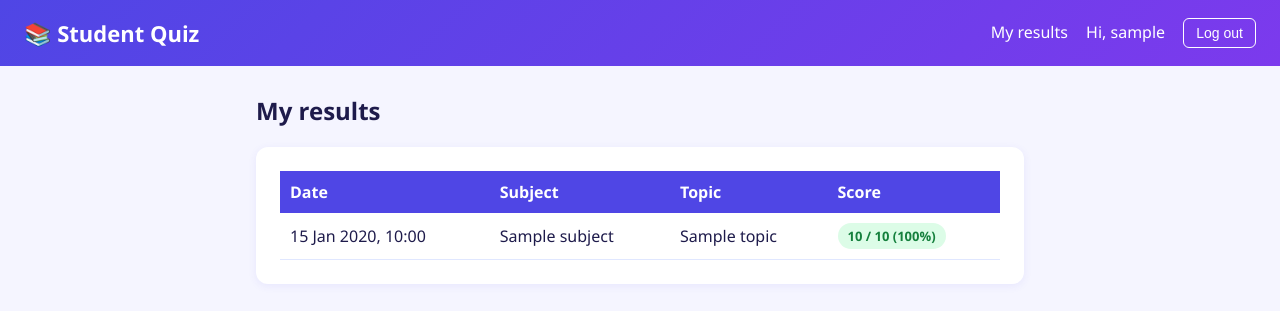
After one commit to Funnyboe13/quiz-website, a Django app: page /my-results/ in a window 1280 px wide. The commit adds this page. Shown: the top 311 px of the page. Run offline with Django 5.2, Linux system fonts and the light colour scheme; a user stored in the database is signed in; tables that the repository leaves empty hold one stand-in row (values such as "Sample post"); one stand-in notice (Sample message) is shown.

Commit message:
Add welcome popup, protect quiz pages and update colors

```diff
--- a/config/settings.py
+++ b/config/settings.py
@@ -121,3 +121,6 @@ STATIC_URL = 'static/'
 # https://docs.djangoproject.com/en/5.2/ref/settings/#default-auto-field
 
 DEFAULT_AUTO_FIELD = 'django.db.models.BigAutoField'
+LOGIN_URL = 'login'
+LOGIN_REDIRECT_URL = 'subject_list'
+LOGOUT_REDIRECT_URL = 'subject_list'
--- a/quizzes/models.py
+++ b/quizzes/models.py
@@ -1,3 +1,4 @@
+from django.conf import settings
 from django.db import models
 
 
@@ -37,3 +38,21 @@ class Choice(models.Model):
 
     def __str__(self):
         return self.text
+
+
+class Attempt(models.Model):
+    user = models.ForeignKey(settings.AUTH_USER_MODEL, on_delete=models.CASCADE, related_name='attempts')
+    topic = models.ForeignKey(Topic, on_delete=models.CASCADE, related_name='attempts')
+    score = models.PositiveIntegerField()
+    total = models.PositiveIntegerField()
+    taken_at = models.DateTimeField(auto_now_add=True)
+
+    class Meta:
+        ordering = ['-taken_at']
+
+    @property
+    def percent(self):
+        return round(self.score / self.total * 100) if self.total else 0
+
+    def __str__(self):
+        return f"{self.user} - {self.topic} ({self.score}/{self.total})"
--- a/quizzes/templates/quizzes/base.html
+++ b/quizzes/templates/quizzes/base.html
@@ -6,29 +6,37 @@
     <title>{% block title %}Student Quiz{% endblock %}</title>
     <style>
         :root {
-            --primary: #0f766e;
-            --primary-dark: #115e59;
-            --bg: #f0f5f4;
+            --primary: #4f46e5;
+            --primary-dark: #4338ca;
+            --primary-light: #eef2ff;
+            --accent: #f59e0b;
+            --bg: #f5f5ff;
             --card: #ffffff;
-            --text: #1f2937;
+            --text: #1e1b4b;
             --muted: #6b7280;
-            --border: #e5e7eb;
+            --border: #e0e7ff;
             --danger: #dc2626;
             --success: #15803d;
         }
         * { box-sizing: border-box; }
         body { margin: 0; font-family: "Segoe UI", Arial, sans-serif; background: var(--bg); color: var(--text); }
-        header { background: var(--primary); color: white; padding: 18px 24px; }
+        header { background: linear-gradient(135deg, #4f46e5, #7c3aed); color: white; padding: 18px 24px; }
         header h1 { margin: 0; font-size: 22px; }
         header a { color: white; text-decoration: none; }
         main { max-width: 800px; margin: 28px auto; padding: 0 16px; }
-        .card { background: var(--card); border-radius: 12px; padding: 24px; box-shadow: 0 2px 8px rgba(0,0,0,0.06); margin-bottom: 20px; }
+        .card { background: var(--card); border-radius: 12px; padding: 24px; box-shadow: 0 2px 8px rgba(79,70,229,0.08); margin-bottom: 20px; }
         .crumbs { color: var(--muted); margin-bottom: 16px; font-size: 14px; }
         .crumbs a { color: var(--primary); text-decoration: none; }
 
+        .head-row { display: flex; justify-content: space-between; align-items: center; flex-wrap: wrap; gap: 10px; }
+        nav a, nav span { color: white; margin-left: 14px; text-decoration: none; }
+        form.inline { display: inline; margin-left: 14px; }
+        .nav-btn { background: transparent; color: white; border: 1px solid white; padding: 6px 12px; border-radius: 6px; cursor: pointer; font-size: 14px; }
+        .nav-btn:hover { background: rgba(255,255,255,0.2); }
+
         .grid { display: grid; grid-template-columns: repeat(auto-fill, minmax(220px, 1fr)); gap: 16px; }
-        .tile { display: block; background: var(--card); border-radius: 12px; padding: 22px; text-decoration: none; color: var(--text); box-shadow: 0 2px 8px rgba(0,0,0,0.06); border-left: 6px solid var(--primary); }
-        .tile:hover { background: #f7fbfa; }
+        .tile { display: block; background: var(--card); border-radius: 12px; padding: 22px; text-decoration: none; color: var(--text); box-shadow: 0 2px 8px rgba(79,70,229,0.08); border-left: 6px solid var(--accent); }
+        .tile:hover { background: var(--primary-light); }
         .tile h3 { margin: 0 0 6px 0; color: var(--primary); }
         .tile p { margin: 0; color: var(--muted); font-size: 14px; }
 
@@ -38,8 +46,8 @@
 
         .question { margin-bottom: 26px; }
         .question h3 { margin: 0 0 10px 0; }
-        .option { display: block; padding: 10px 14px; margin-bottom: 8px; border: 1px solid var(--border); border-radius: 8px; cursor: pointer; }
-        .option:hover { background: #f7fbfa; border-color: var(--primary); }
+        .option { display: block; padding: 10px 14px; margin-bottom: 8px; border: 1px solid var(--border); border-radius: 8px; cursor: pointer; font-weight: normal; }
+        .option:hover { background: var(--primary-light); border-color: var(--primary); }
         .option input { margin-right: 10px; }
 
         .score { text-align: center; }
@@ -48,13 +56,71 @@
         .review.wrong { border-left: 6px solid var(--danger); }
         .tag-right { color: var(--success); font-weight: 600; }
         .tag-wrong { color: var(--danger); font-weight: 600; }
-        .explain { background: #f3f4f6; border-radius: 8px; padding: 10px 14px; margin-top: 10px; font-size: 14px; }
+        .explain { background: var(--primary-light); border-radius: 8px; padding: 10px 14px; margin-top: 10px; font-size: 14px; }
+
+        .narrow { max-width: 440px; margin: 0 auto; }
+        form p { margin-bottom: 16px; }
+        label { display: block; font-weight: 600; margin-bottom: 4px; }
+        input[type=text], input[type=password] { width: 100%; padding: 10px; border: 1px solid var(--border); border-radius: 8px; font-size: 15px; }
+        input[type=text]:focus, input[type=password]:focus { outline: 2px solid var(--primary); border-color: var(--primary); }
+        .errorlist { color: var(--danger); list-style: none; padding: 0; margin: 0 0 6px 0; }
+        .helptext { color: var(--muted); font-size: 13px; display: block; }
+        .helptext ul { padding-left: 18px; margin: 4px 0; }
+
+        .results-table { width: 100%; border-collapse: collapse; }
+        .results-table th { background: var(--primary); color: white; text-align: left; padding: 10px; }
+        .results-table td { padding: 10px; border-bottom: 1px solid var(--border); }
+        .pill { display: inline-block; padding: 4px 10px; border-radius: 999px; font-size: 13px; font-weight: 600; }
+        .pill.good { background: #dcfce7; color: #15803d; }
+        .pill.ok { background: #fef3c7; color: #b45309; }
+        .pill.low { background: #fee2e2; color: #b91c1c; }
+
+        .toast-wrap { position: fixed; top: 80px; right: 20px; z-index: 1000; }
+        .toast { background: white; border-left: 6px solid var(--primary); box-shadow: 0 6px 20px rgba(0,0,0,0.18); border-radius: 10px; padding: 14px 40px 14px 18px; margin-bottom: 10px; min-width: 240px; position: relative; font-weight: 600; animation: slidein 0.4s ease, fadeout 0.6s ease 4s forwards; }
+        .toast.success { border-left-color: var(--success); }
+        .toast.error { border-left-color: var(--danger); }
+        .toast-close { position: absolute; top: 6px; right: 10px; background: none; border: none; font-size: 20px; cursor: pointer; color: var(--muted); }
+        @keyframes slidein { from { transform: translateX(120%); opacity: 0; } to { transform: translateX(0); opacity: 1; } }
+        @keyframes fadeout { to { opacity: 0; transform: translateY(-10px); } }
     </style>
 </head>
 <body>
     <header>
-        <h1><a href="{% url 'subject_list' %}">📚 Student Quiz</a></h1>
+        <div class="head-row">
+            <h1><a href="{% url 'subject_list' %}">📚 Student Quiz</a></h1>
+            <nav>
+                {% if user.is_authenticated %}
+                    <a href="{% url 'my_results' %}">My results</a>
+                    <span>Hi, {{ user.username }}</span>
+                    <form method="post" action="{% url 'logout' %}" class="inline">
+                        {% csrf_token %}
+                        <button type="submit" class="nav-btn">Log out</button>
+                    </form>
+                {% else %}
+                    <a href="{% url 'login' %}">Log in</a>
+                    <a href="{% url 'signup' %}">Sign up</a>
+                {% endif %}
+            </nav>
+        </div>
     </header>
+
+    {% if messages %}
+    <div class="toast-wrap">
+        {% for message in messages %}
+        <div class="toast {{ message.tags }}">
+            {{ message }}
+            <button type="button" class="toast-close" onclick="this.parentElement.remove()">&times;</button>
+        </div>
+        {% endfor %}
+    </div>
+    <script>
+        setTimeout(function () {
+            var wrap = document.querySelector('.toast-wrap');
+            if (wrap) { wrap.remove(); }
+        }, 4700);
+    </script>
+    {% endif %}
+
     <main>
         {% block content %}{% endblock %}
     </main>
--- /dev/null
+++ b/quizzes/templates/quizzes/my_results.html
@@ -0,0 +1,37 @@
+{% extends 'quizzes/base.html' %}
+
+{% block title %}My results{% endblock %}
+
+{% block content %}
+<h2>My results</h2>
+
+{% if attempts %}
+<div class="card">
+    <table class="results-table">
+        <tr>
+            <th>Date</th>
+            <th>Subject</th>
+            <th>Topic</th>
+            <th>Score</th>
+        </tr>
+        {% for a in attempts %}
+        <tr>
+            <td>{{ a.taken_at|date:"d M Y, H:i" }}</td>
+            <td>{{ a.topic.subject.name }}</td>
+            <td>{{ a.topic.name }}</td>
+            <td>
+                <span class="pill {% if a.percent >= 70 %}good{% elif a.percent >= 50 %}ok{% else %}low{% endif %}">
+                    {{ a.score }} / {{ a.total }} ({{ a.percent }}%)
+                </span>
+            </td>
+        </tr>
+        {% endfor %}
+    </table>
+</div>
+{% else %}
+<div class="card">
+    <p>You haven't taken any quizzes yet.</p>
+    <a class="btn" href="{% url 'subject_list' %}">Start a quiz</a>
+</div>
+{% endif %}
+{% endblock %}
--- a/quizzes/urls.py
+++ b/quizzes/urls.py
@@ -1,3 +1,4 @@
+from django.contrib.auth import views as auth_views
 from django.urls import path
 from . import views
 
@@ -5,4 +6,8 @@ urlpatterns = [
     path('', views.subject_list, name='subject_list'),
     path('subject/<int:pk>/', views.topic_list, name='topic_list'),
     path('topic/<int:pk>/', views.take_quiz, name='take_quiz'),
+    path('my-results/', views.my_results, name='my_results'),
+    path('signup/', views.signup, name='signup'),
+    path('login/', views.CustomLoginView.as_view(), name='login'),
+    path('logout/', auth_views.LogoutView.as_view(), name='logout'),
 ]
--- a/quizzes/views.py
+++ b/quizzes/views.py
@@ -1,5 +1,33 @@
-from django.shortcuts import render, get_object_or_404
-from .models import Subject, Topic
+from django.contrib import messages
+from django.contrib.auth import login as auth_login
+from django.contrib.auth.decorators import login_required
+from django.contrib.auth.forms import UserCreationForm
+from django.contrib.auth.views import LoginView
+from django.shortcuts import render, redirect, get_object_or_404
+from django.views.decorators.cache import never_cache
+from .models import Subject, Topic, Attempt
+
+
+class CustomLoginView(LoginView):
+    template_name = 'quizzes/login.html'
+
+    def form_valid(self, form):
+        response = super().form_valid(form)
+        messages.success(self.request, f"Welcome back, {form.get_user().username}!")
+        return response
+
+
+def signup(request):
+    if request.method == 'POST':
+        form = UserCreationForm(request.POST)
+        if form.is_valid():
+            user = form.save()
+            auth_login(request, user)
+            messages.success(request, f"Welcome, {user.username}! Your account has been created.")
+            return redirect('subject_list')
+    else:
+        form = UserCreationForm()
+    return render(request, 'quizzes/signup.html', {'form': form})
 
 
 def subject_list(request):
@@ -13,6 +41,8 @@ def topic_list(request, pk):
     return render(request, 'quizzes/topic_list.html', {'subject': subject, 'topics': topics})
 
 
+@never_cache
+@login_required
 def take_quiz(request, pk):
     topic = get_object_or_404(Topic, pk=pk)
     questions = list(topic.questions.prefetch_related('choices'))
@@ -37,6 +67,10 @@ def take_quiz(request, pk):
             })
         total = len(results)
         percent = round(score / total * 100) if total else 0
+
+        if total:
+            Attempt.objects.create(user=request.user, topic=topic, score=score, total=total)
+
         return render(request, 'quizzes/result.html', {
             'topic': topic,
             'results': results,
@@ -47,4 +81,9 @@ def take_quiz(request, pk):
 
     return render(request, 'quizzes/quiz.html', {'topic': topic, 'questions': questions})
 
-# Create your views here.
+
+@never_cache
+@login_required
+def my_results(request):
+    attempts = Attempt.objects.filter(user=request.user).select_related('topic__subject')
+    return render(request, 'quizzes/my_results.html', {'attempts': attempts})
```
Also changed, not shown: quizzes/admin.py (+7 -1 lines), quizzes/templates/quizzes/login.html (added, +15 -0 lines), quizzes/templates/quizzes/signup.html (added, +15 -0 lines), quizzes/migrations/0002_attempt.py (added).
